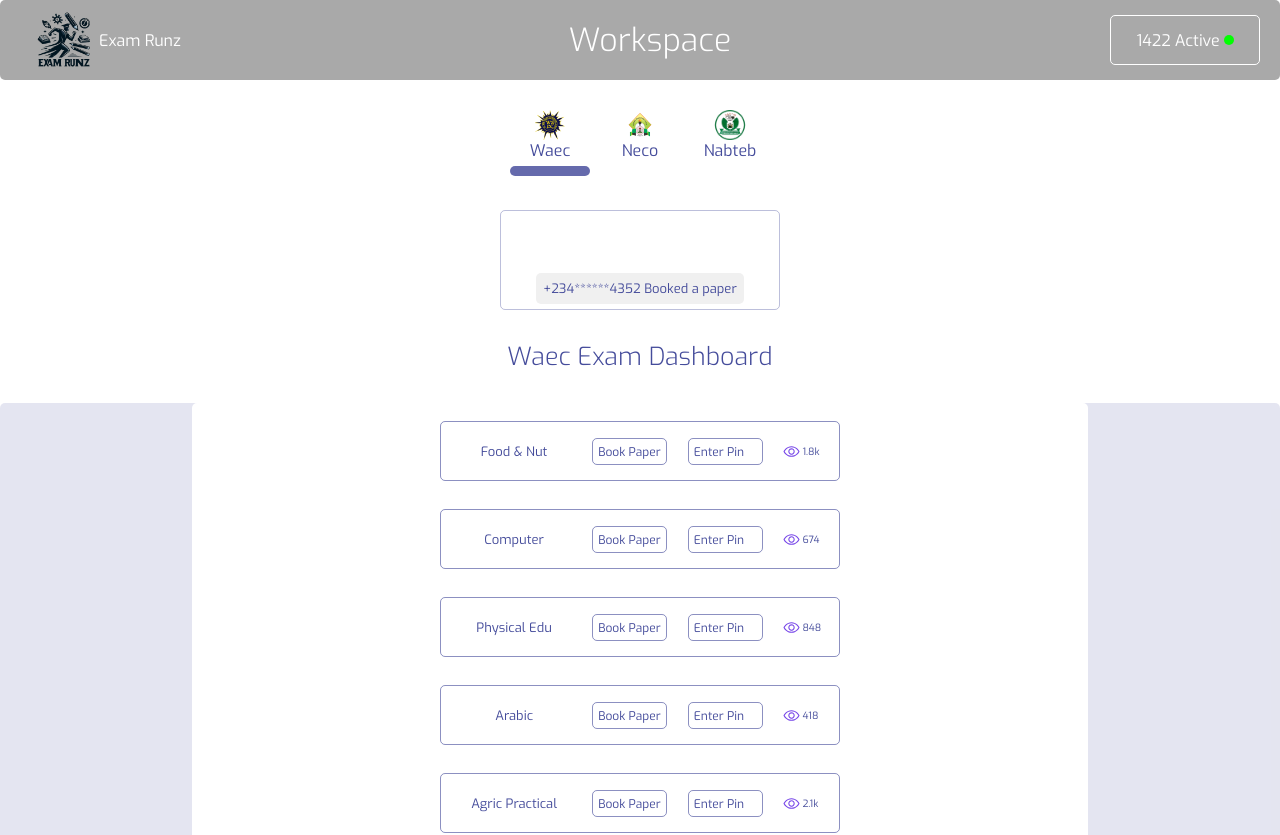
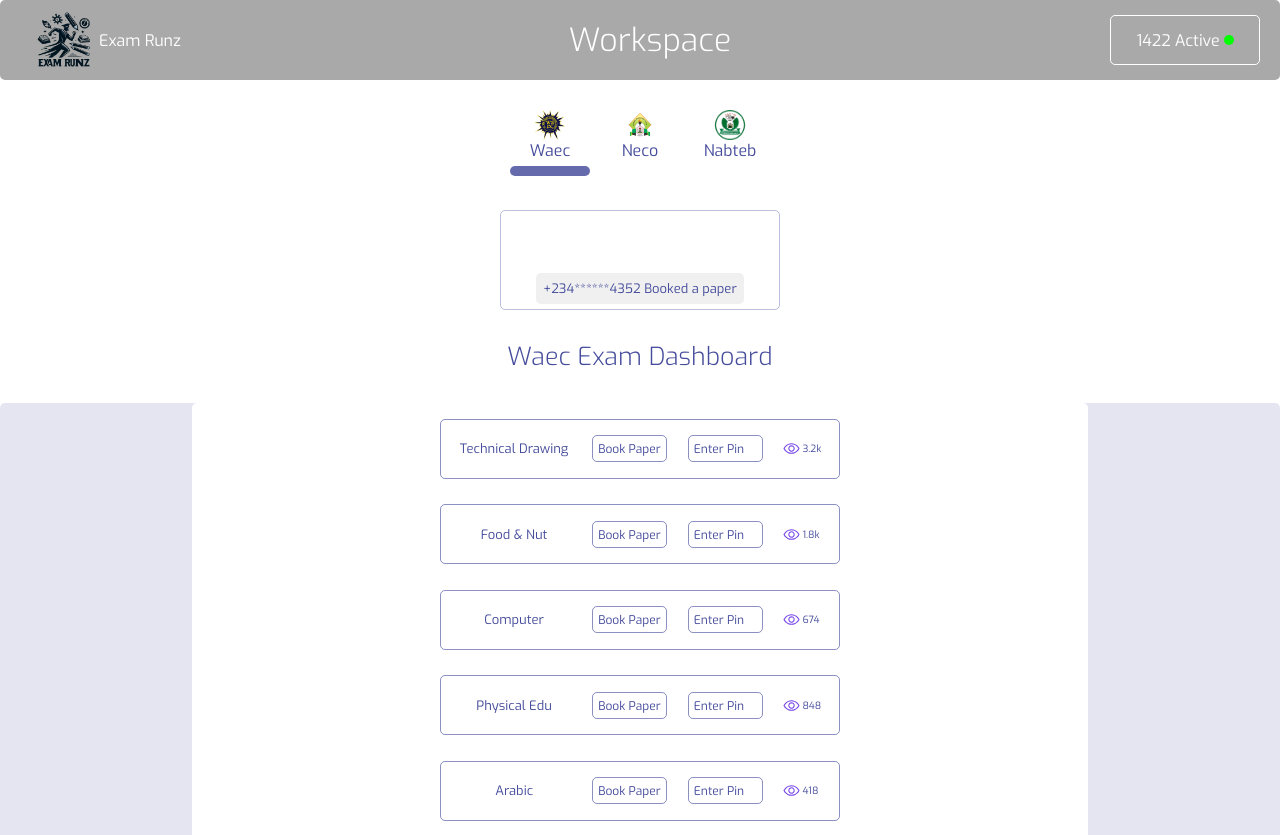
Before and after one commit to Davia222/examrunz, a React (Vite) app in the folder waecrunz/: page /workspace in a window 1280 px wide. Shown: the top 835 px of the page. Built offline with nearby package versions, Linux system fonts and the light colour scheme.

Commit message:
added technical drawing

```diff
--- a/waecrunz/src/Components/WaceExams.jsx
+++ b/waecrunz/src/Components/WaceExams.jsx
@@ -11,6 +11,22 @@ function WaceExams() {
 <section className='alphaSubjectSec'>
 
     <section className='subjectSec'>
+
+      {/* paper 1.1 */}
+
+
+      <div className='subjectDiv'>
+            <div className='centerer'>
+                <p className='subject'>Technical Drawing</p>
+
+                <a href="https://wa.me/2347044334946?text=Hello! please i want to book Foods and Nutrition (Essay and Objective)" target='_blank' className='bookNow'> Book Paper</a>
+
+                <Link to="paperi" className='bookNow'>Enter Pin</Link>
+
+                <div className='totalBooking'><img src={eye} alt="" className='eyeImg' /> <p>3.2k</p></div>
+            </div>
+</div>
+
 
         {/* paper 1 */}
 
```
